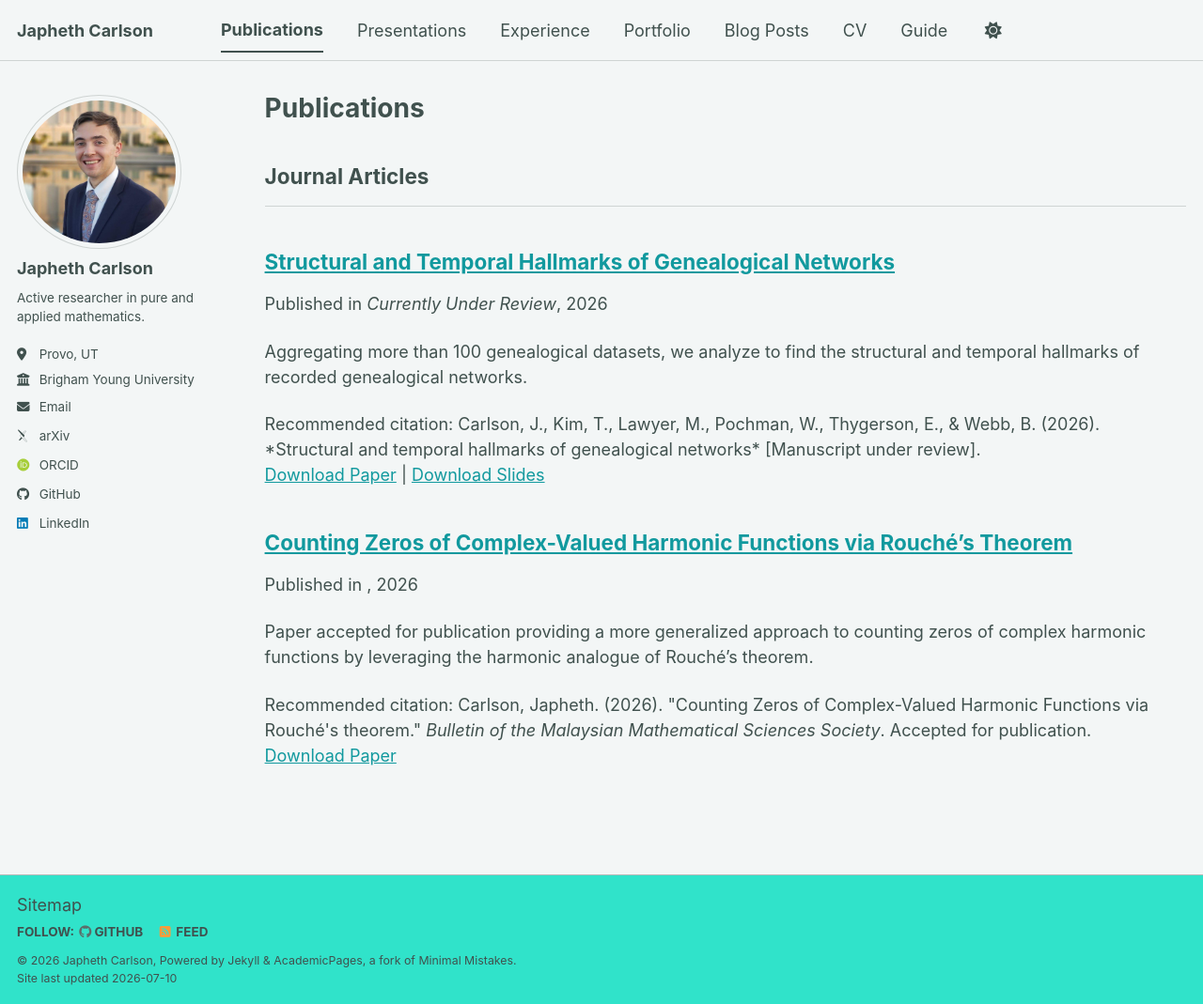
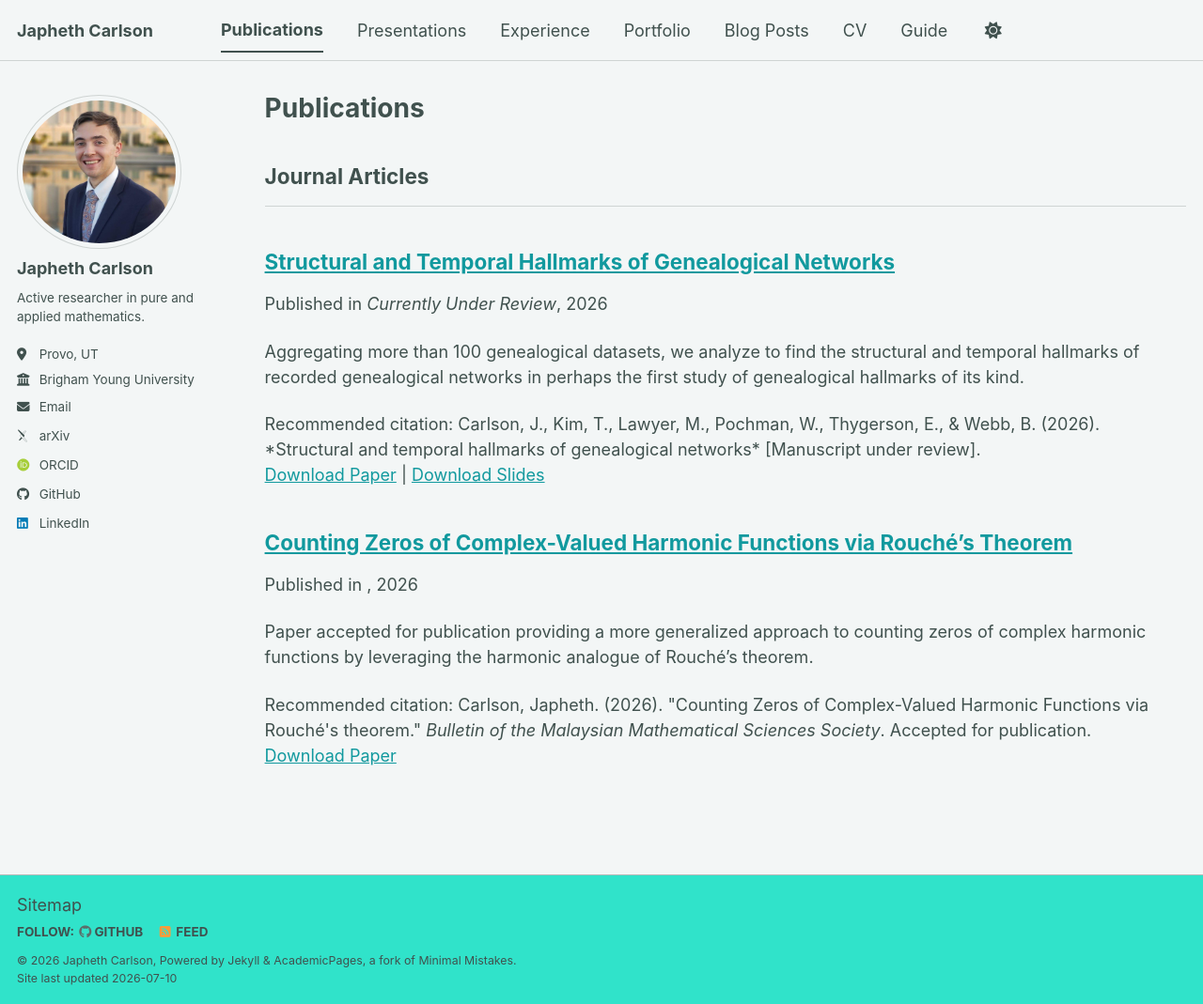
Before and after one commit to jrc117/jrc117.github.io, a Jekyll site: the page built from _pages/publications.html, in a window 1280 px wide and 1069 px high. Shown: the whole window at 94% size. Built offline with Jekyll 4.4.1, drawn with Linux system fonts in a browser that asks for light colours; some web fonts are replaced; a script bundle is joined from its source files by our own code; library files that are not in the unit come from our copies.

Commit message:
Revise excerpt and update URLs in publication metadata
Updated excerpt to include additional context about the study and corrected formatting for URLs.

```diff
--- a/_publications/2010-10-01-paper-title-number-2.md
+++ b/_publications/2010-10-01-paper-title-number-2.md
@@ -4,11 +4,11 @@ collection: publications
 category: manuscripts
 published: true
 permalink: /publication/2010-10-01-paper-title-number-2
-excerpt: 'Aggregating more than 100 genealogical datasets, we analyze to find the structural and temporal hallmarks of recorded genealogical networks.'
+excerpt: 'Aggregating more than 100 genealogical datasets, we analyze to find the structural and temporal hallmarks of recorded genealogical networks in perhaps the first study of genealogical hallmarks of its kind.'
 date: 2026-06-09
 venue: 'Currently Under Review'
-slidesurl: '[Click here to review my 2026 MAA presentation slides.](https://docs.google.com/presentation/d/15qqGbm89TEUvrga021lXGx-nLgp_uIQqqjPbh_iGUOQ/edit?usp=sharing)'
-paperurl: '[Click here to view on arXiv.](https://arxiv.org/abs/2606.18210)'
+slidesurl: 'https://docs.google.com/presentation/d/15qqGbm89TEUvrga021lXGx-nLgp_uIQqqjPbh_iGUOQ/edit?usp=sharing'
+paperurl: 'https://arxiv.org/abs/2606.18210'
 citation: 'Carlson, J., Kim, T., Lawyer, M., Pochman, W., Thygerson, E., & Webb, B. (2026). *Structural and temporal hallmarks of genealogical networks* [Manuscript under review].
 '
 ---
```
